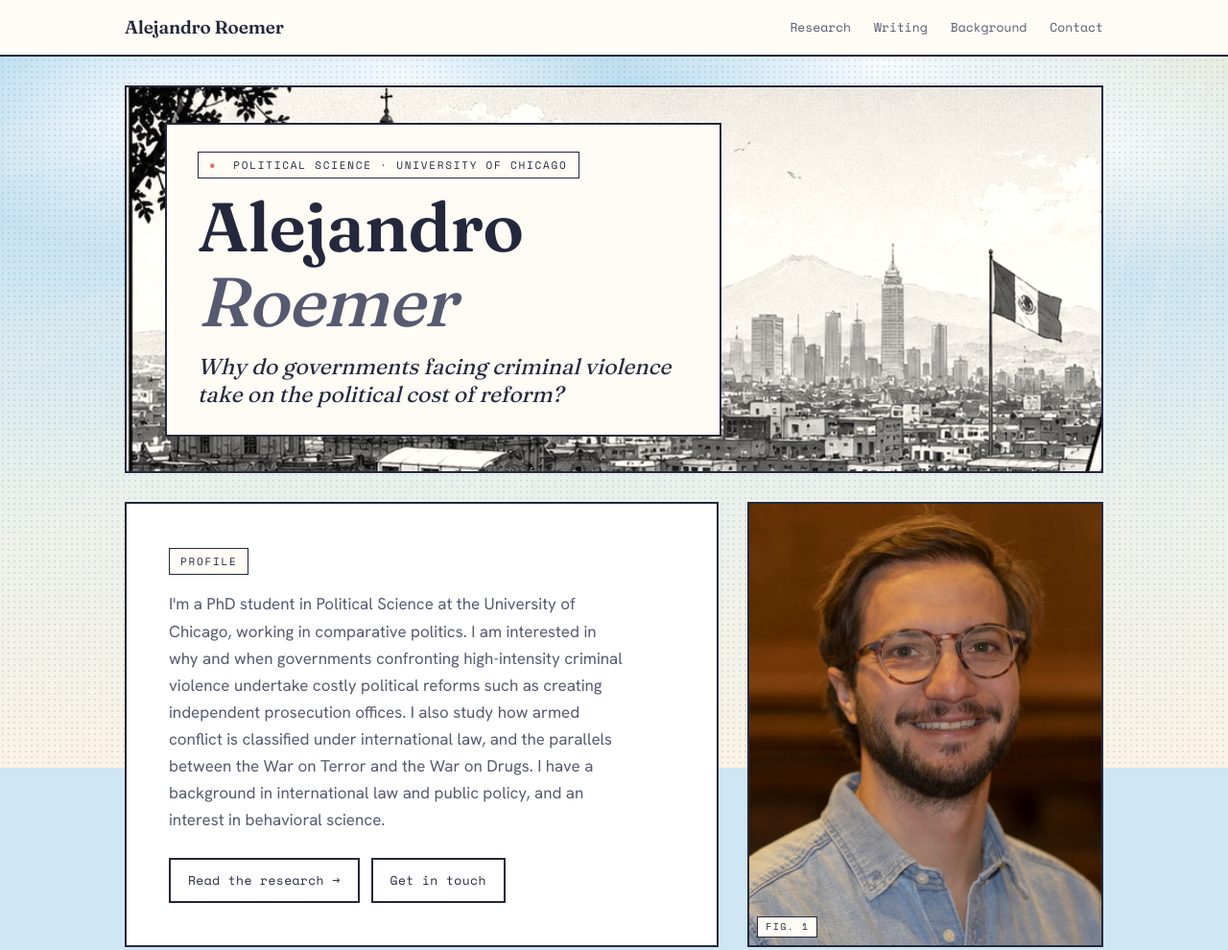
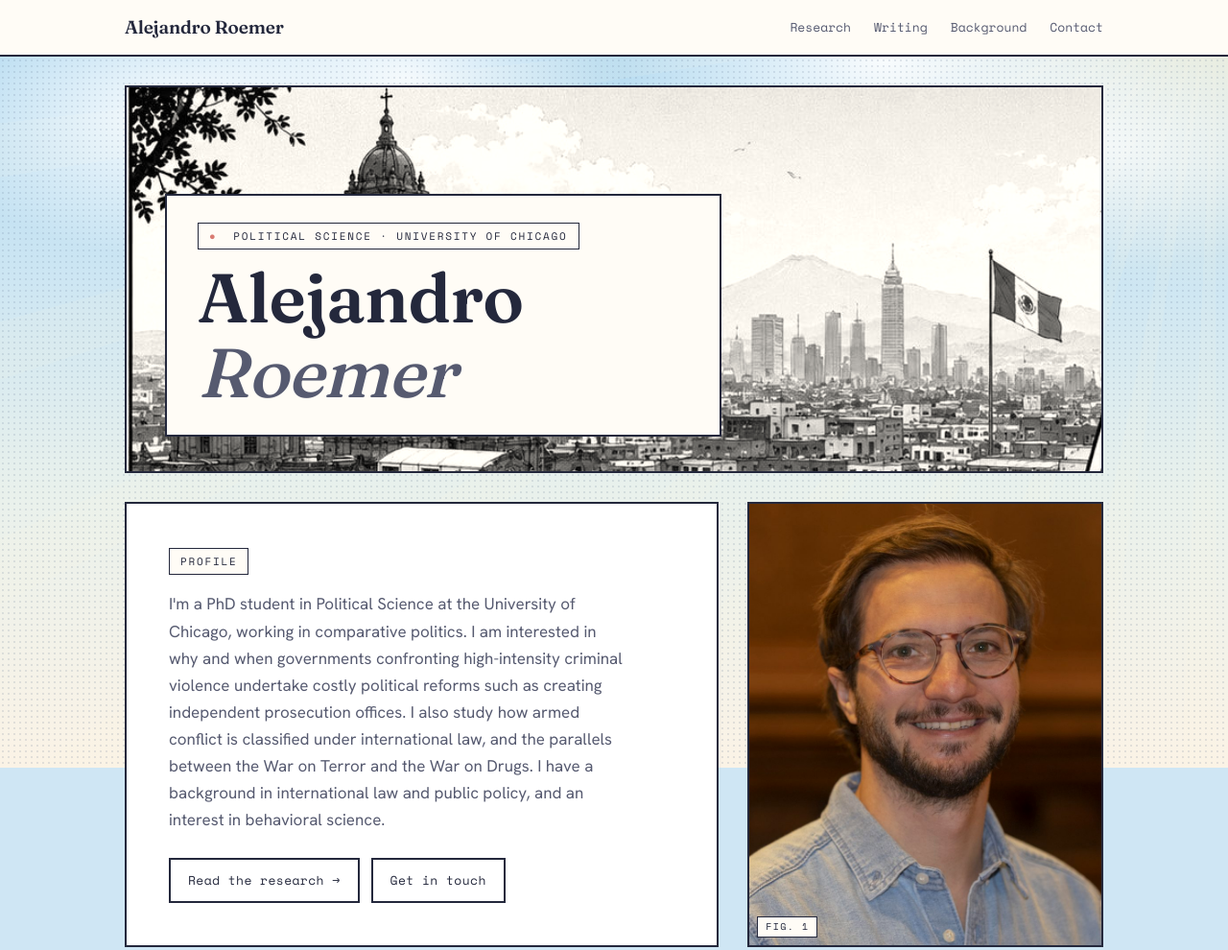
Before and after one commit to aleroemer/aleroemer.github.io, a plain HTML site: page index.html in a window 1280 px wide. Shown: the top 990 px of the page at 96% size. Drawn offline with nearby package versions, Linux system fonts and the light colour scheme.

Commit message:
update name box
delete prosecution as headed

```diff
--- a/index.html
+++ b/index.html
@@ -196,7 +196,6 @@
       <div class="title-box">
         <span class="cap"><span class="dot">●</span>&nbsp; Political Science · University of Chicago</span>
         <h1>Alejandro <span class="last">Roemer</span></h1>
-        <p class="thesis">Why do governments facing criminal violence take on the political cost of reform?</p>
       </div>
     </div>
 
```
